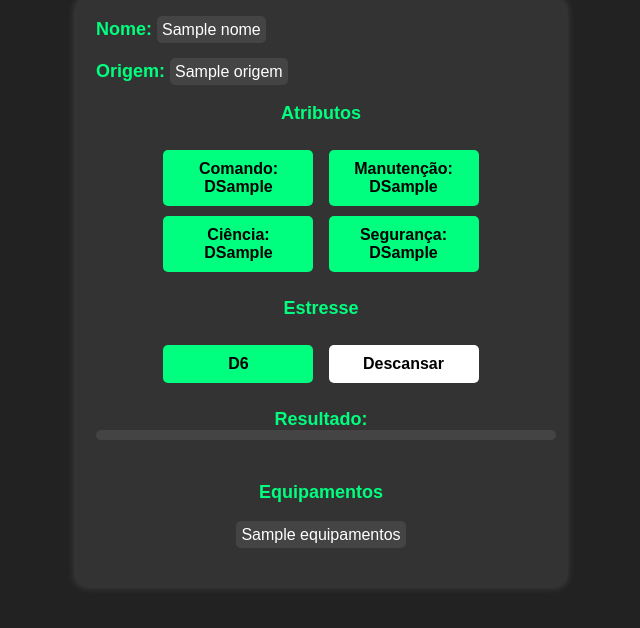
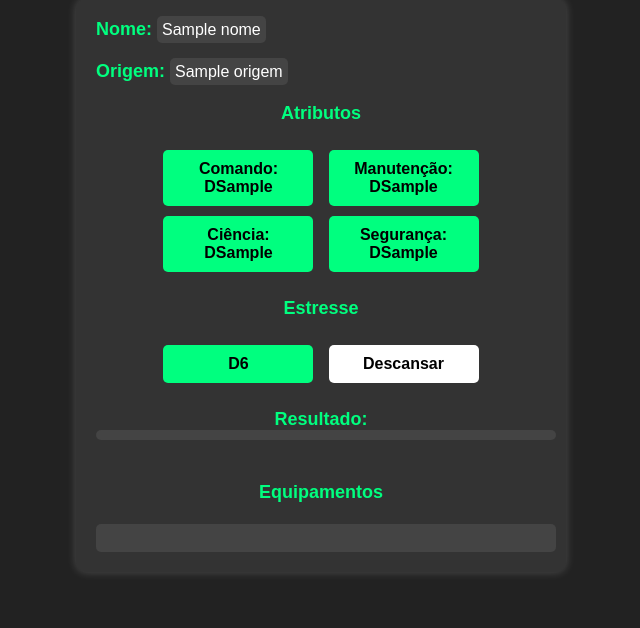
Before and after one commit to rpgzeflorentino/orbitaldecay.github.io, a Flask app: template templates/ficha.html in a window 1280 px wide. Shown: the part 69-697 px from the top of the page, without its empty margins (319-959 px from the left). Run offline with Flask 3, Linux system fonts and the light colour scheme; the template is opened without the code that fills it: most values are stand-ins (such as "Sample title", 1, 10 or a date in 2020).

Commit message:
Update ficha.html

```diff
--- a/templates/ficha.html
+++ b/templates/ficha.html
@@ -154,7 +154,8 @@ function gerarNumeroAleatorio(max) {
 <div class="input" id="resultado"></div><br><br></center>
 
 		<center><label class="label" for="equipamentos">Equipamentos</label><br><br>
-        <label class="input" for="nome">{{ equipamentos | safe }}</label><br><br>
+<input type="text" class="input" name="equipamentos" id="equipamentos" value="" />
+
 
 </div>
 
```
